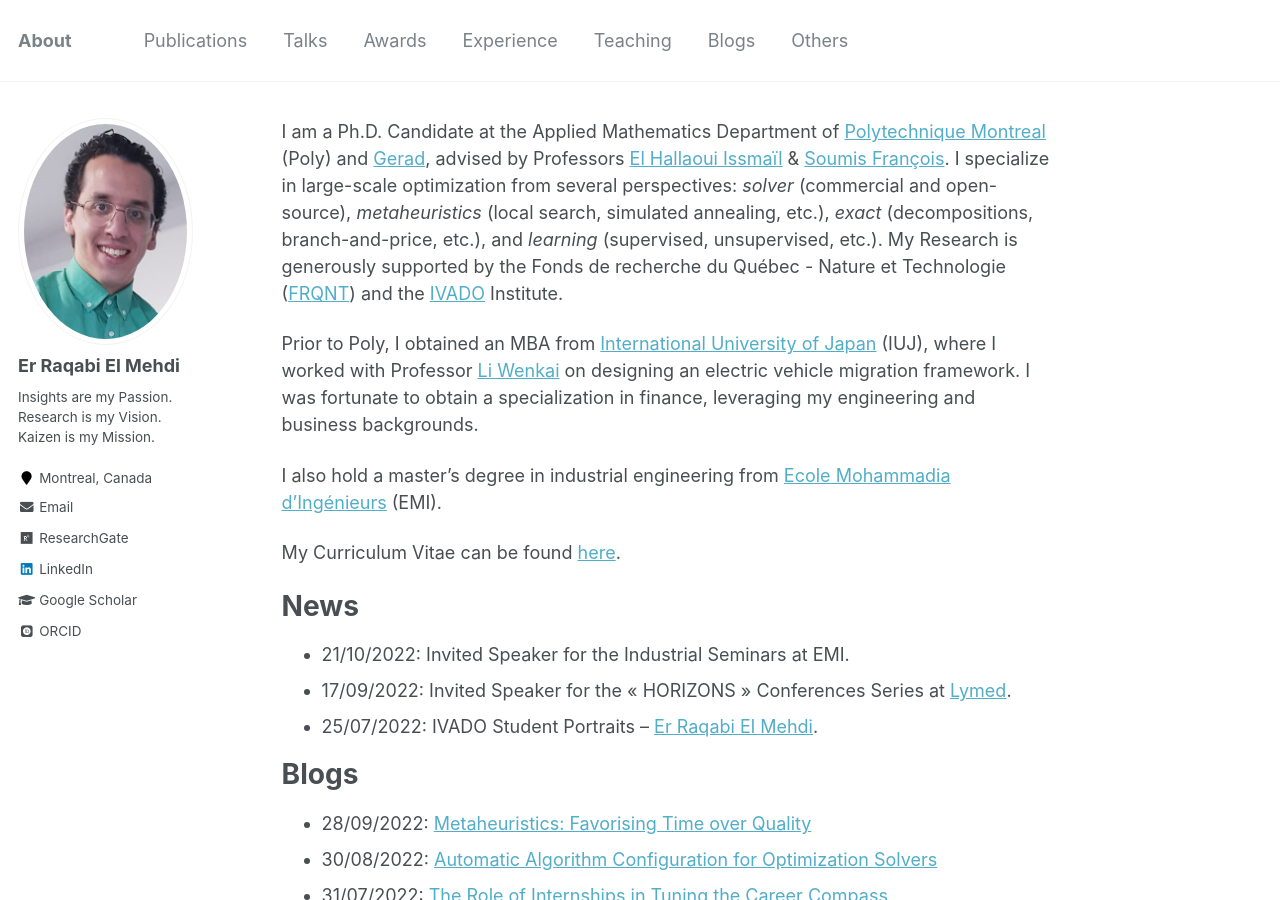
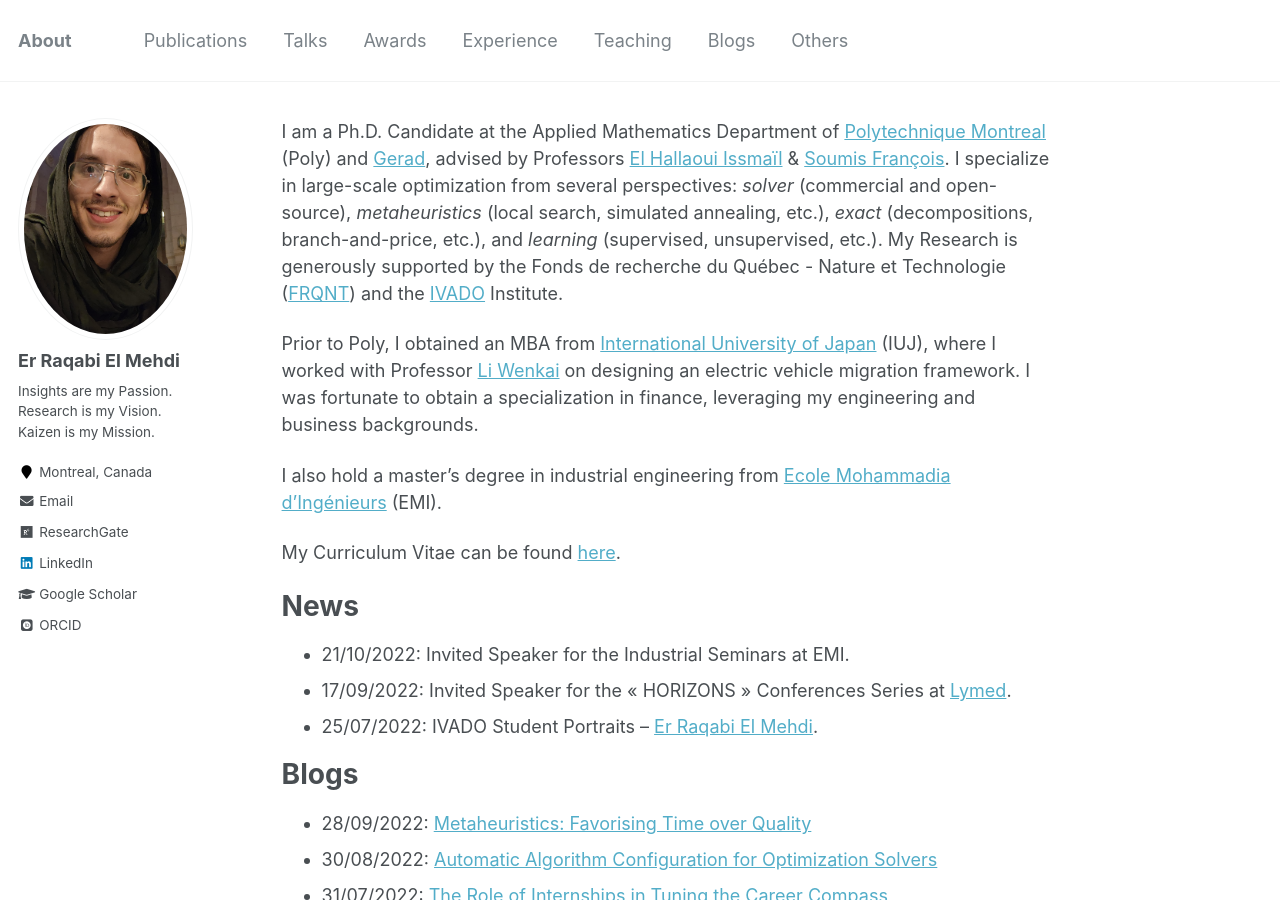
Before and after one commit to RqbMedi/rqbmedi.github.io, a Jekyll site: the page built from _pages/about.md, in a window 1280 px wide and 900 px high. Built offline with Jekyll 4.4.1, drawn with Linux system fonts in a browser that asks for light colours; some web fonts are replaced.

Commit message:
Initial Commit

```diff
--- a/_config.yml
+++ b/_config.yml
@@ -81,7 +81,7 @@ analytics:
 # Site Author
 author:
   name             : "Er Raqabi El Mehdi"
-  avatar           : "Mehdi1.jpg"
+  avatar           : "Mehdi2.jpg"
   bio              : "Insights are my Passion. Research is my Vision. Kaizen is my Mission."
   location         : "Montreal, Canada"
   employer         :
```
Also changed, not shown: images/Mehdi2.jpg (added).
